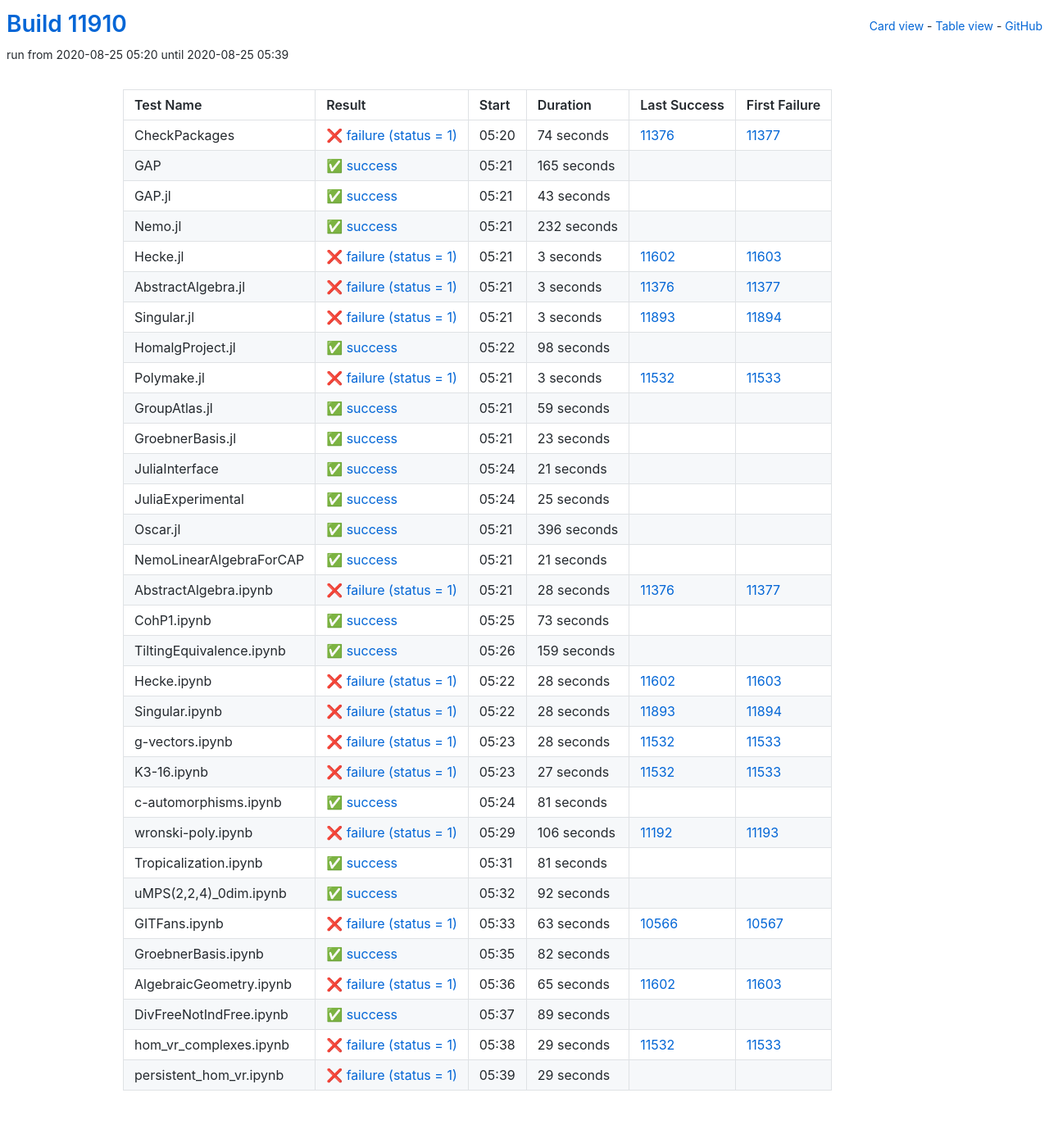
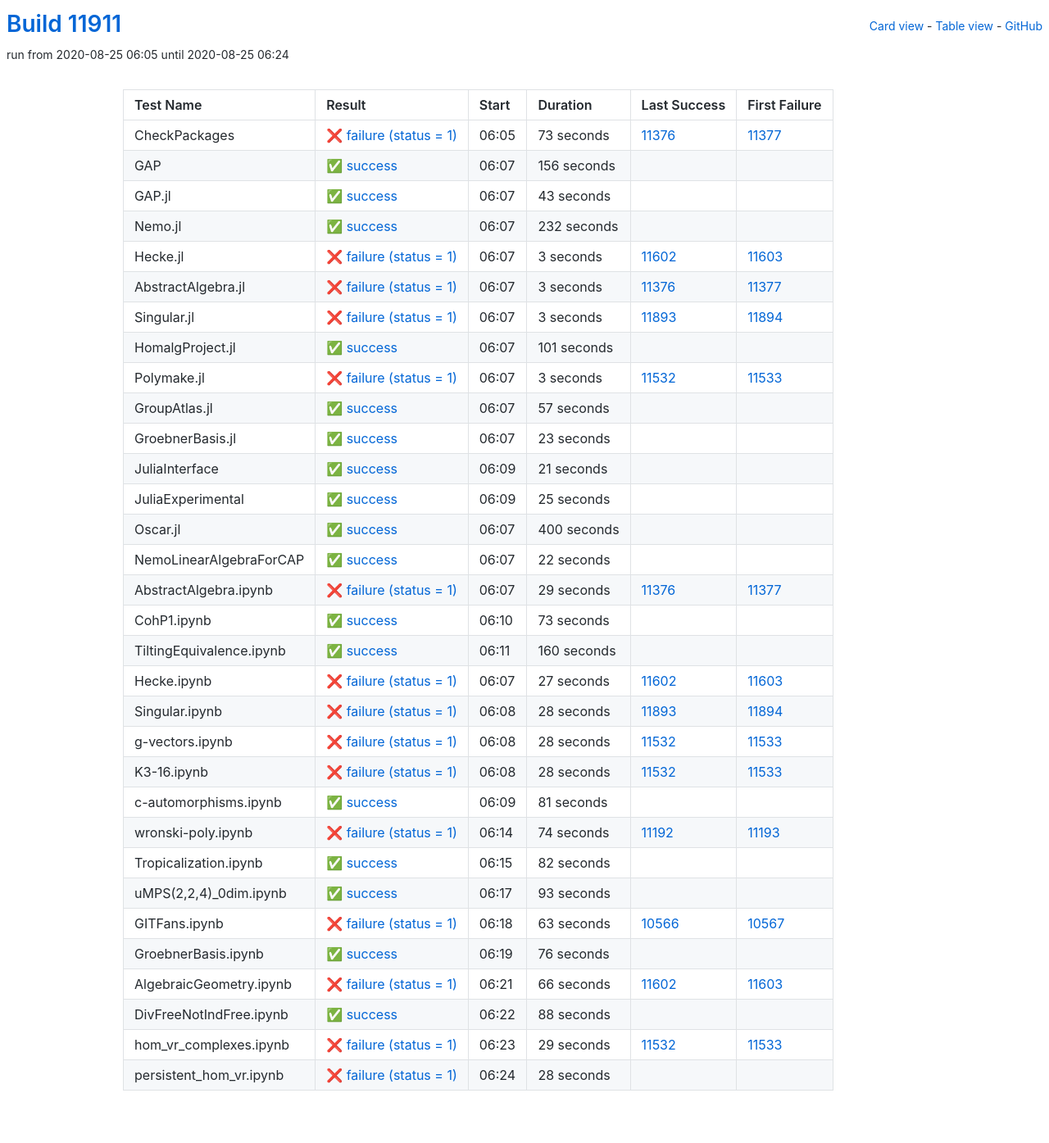
Before and after one commit to oscar-system/oscar-ci-status, a Jekyll site: the page built from table.html, in a window 1280 px wide. Shown: the whole page at 82% size. Built offline with Jekyll 4.4.1, drawn with Linux system fonts in a browser that asks for light colours.

Commit message:
Build #11911

```diff
--- a/_data/ci.yml
+++ b/_data/ci.yml
@@ -1,6 +1,6 @@
 ---
-build: 11910
-build_url: https://oscarci.mathematik.uni-kl.de/job/oscar/11910/
+build: 11911
+build_url: https://oscarci.mathematik.uni-kl.de/job/oscar/11911/
 job: oscar
 organization: oscar-system
 repo: oscar-ci-status
@@ -8,32 +8,32 @@
 tests:
 - name: CheckPackages
   id: checkpackages
-  log: https://oscarci.mathematik.uni-kl.de/job/oscar/11910/artifact/logs/build-11910/CheckPackages.log
-  start: 2020-08-25 05:20
+  log: https://oscarci.mathematik.uni-kl.de/job/oscar/11911/artifact/logs/build-11911/CheckPackages.log
+  start: 2020-08-25 06:05
   success: false
   exitcode: 1
   status: failure
-  duration: 74
+  duration: 73
   last_success: 11376
   last_success_url: https://oscarci.mathematik.uni-kl.de/job/oscar/11376/
   first_failure: 11377
   first_failure_url: https://oscarci.mathematik.uni-kl.de/job/oscar/11377/
 - name: GAP
   id: gap
-  log: https://oscarci.mathematik.uni-kl.de/job/oscar/11910/artifact/logs/build-11910/GAP.log
-  start: 2020-08-25 05:21
+  log: https://oscarci.mathematik.uni-kl.de/job/oscar/11911/artifact/logs/build-11911/GAP.log
+  start: 2020-08-25 06:07
   success: true
   exitcode: 0
   status: success
-  duration: 165
+  duration: 156
   last_success: false
   last_success_url:
   first_failure: false
   first_failure_url:
 - name: GAP.jl
   id: gap-jl
-  log: https://oscarci.mathematik.uni-kl.de/job/oscar/11910/artifact/logs/build-11910/GAP.jl.log
-  start: 2020-08-25 05:21
+  log: https://oscarci.mathematik.uni-kl.de/job/oscar/11911/artifact/logs/build-11911/GAP.jl.log
+  start: 2020-08-25 06:07
   success: true
   exitcode: 0
   status: success
@@ -44,8 +44,8 @@
   first_failure_url:
 - name: Nemo.jl
   id: nemo-jl
-  log: https://oscarci.mathematik.uni-kl.de/job/oscar/11910/artifact/logs/build-11910/Nemo.jl.log
-  start: 2020-08-25 05:21
+  log: https://oscarci.mathematik.uni-kl.de/job/oscar/11911/artifact/logs/build-11911/Nemo.jl.log
+  start: 2020-08-25 06:07
   success: true
   exitcode: 0
   status: success
@@ -56,8 +56,8 @@
   first_failure_url:
 - name: Hecke.jl
   id: hecke-jl
-  log: https://oscarci.mathematik.uni-kl.de/job/oscar/11910/artifact/logs/build-11910/Hecke.jl.log
-  start: 2020-08-25 05:21
+  log: https://oscarci.mathematik.uni-kl.de/job/oscar/11911/artifact/logs/build-11911/Hecke.jl.log
+  start: 2020-08-25 06:07
   success: false
   exitcode: 1
   status: failure
@@ -68,8 +68,8 @@
   first_failure_url: https://oscarci.mathematik.uni-kl.de/job/oscar/11603/
 - name: AbstractAlgebra.jl
   id: abstractalgebra-jl
-  log: https://oscarci.mathematik.uni-kl.de/job/oscar/11910/artifact/logs/build-11910/AbstractAlgebra.jl.log
-  start: 2020-08-25 05:21
+  log: https://oscarci.mathematik.uni-kl.de/job/oscar/11911/artifact/logs/build-11911/AbstractAlgebra.jl.log
+  start: 2020-08-25 06:07
   success: false
   exitcode: 1
   status: failure
@@ -80,8 +80,8 @@
   first_failure_url: https://oscarci.mathematik.uni-kl.de/job/oscar/11377/
 - name: Singular.jl
   id: singular-jl
-  log: https://oscarci.mathematik.uni-kl.de/job/oscar/11910/artifact/logs/build-11910/Singular.jl.log
-  start: 2020-08-25 05:21
+  log: https://oscarci.mathematik.uni-kl.de/job/oscar/11911/artifact/logs/build-11911/Singular.jl.log
+  start: 2020-08-25 06:07
   success: false
   exitcode: 1
   status: failure
@@ -92,20 +92,20 @@
   first_failure_url: https://oscarci.mathematik.uni-kl.de/job/oscar/11894/
 - name: HomalgProject.jl
   id: homalgproject-jl
-  log: https://oscarci.mathematik.uni-kl.de/job/oscar/11910/artifact/logs/build-11910/HomalgProject.jl.log
-  start: 2020-08-25 05:22
+  log: https://oscarci.mathematik.uni-kl.de/job/oscar/11911/artifact/logs/build-11911/HomalgProject.jl.log
+  start: 2020-08-25 06:07
   success: true
   exitcode: 0
   status: success
-  duration: 98
+  duration: 101
   last_success: false
   last_success_url:
   first_failure: false
   first_failure_url:
 - name: Polymake.jl
   id: polymake-jl
-  log: https://oscarci.mathematik.uni-kl.de/job/oscar/11910/artifact/logs/build-11910/Polymake.jl.log
-  start: 2020-08-25 05:21
+  log: https://oscarci.mathematik.uni-kl.de/job/oscar/11911/artifact/logs/build-11911/Polymake.jl.log
+  start: 2020-08-25 06:07
   success: false
   exitcode: 1
   status: failure
@@ -116,20 +116,20 @@
   first_failure_url: https://oscarci.mathematik.uni-kl.de/job/oscar/11533/
 - name: GroupAtlas.jl
   id: groupatlas-jl
-  log: https://oscarci.mathematik.uni-kl.de/job/oscar/11910/artifact/logs/build-11910/GroupAtlas.jl.log
-  start: 2020-08-25 05:21
+  log: https://oscarci.mathematik.uni-kl.de/job/oscar/11911/artifact/logs/build-11911/GroupAtlas.jl.log
+  start: 2020-08-25 06:07
   success: true
   exitcode: 0
   status: success
-  duration: 59
+  duration: 57
   last_success: false
   last_success_url:
   first_failure: false
   first_failure_url:
 - name: GroebnerBasis.jl
   id: groebnerbasis-jl
-  log: https://oscarci.mathematik.uni-kl.de/job/oscar/11910/artifact/logs/build-11910/GroebnerBasis.jl.log
-  start: 2020-08-25 05:21
+  log: https://oscarci.mathematik.uni-kl.de/job/oscar/11911/artifact/logs/build-11911/GroebnerBasis.jl.log
+  start: 2020-08-25 06:07
   success: true
   exitcode: 0
   status: success
@@ -140,8 +140,8 @@
   first_failure_url:
 - name: JuliaInterface
   id: juliainterface
-  log: https://oscarci.mathematik.uni-kl.de/job/oscar/11910/artifact/logs/build-11910/JuliaInterface.log
-  start: 2020-08-25 05:24
+  log: https://oscarci.mathematik.uni-kl.de/job/oscar/11911/artifact/logs/build-11911/JuliaInterface.log
+  start: 2020-08-25 06:09
   success: true
   exitcode: 0
   status: success
@@ -152,8 +152,8 @@
   first_failure_url:
 - name: JuliaExperimental
   id: juliaexperimental
-  log: https://oscarci.mathematik.uni-kl.de/job/oscar/11910/artifact/logs/build-11910/JuliaExperimental.log
-  start: 2020-08-25 05:24
+  log: https://oscarci.mathematik.uni-kl.de/job/oscar/11911/artifact/logs/build-11911/JuliaExperimental.log
+  start: 2020-08-25 06:09
   success: true
   exitcode: 0
   status: success
@@ -164,44 +164,44 @@
   first_failure_url:
 - name: Oscar.jl
   id: oscar-jl
-  log: https://oscarci.mathematik.uni-kl.de/job/oscar/11910/artifact/logs/build-11910/Oscar.jl.log
-  start: 2020-08-25 05:21
+  log: https://oscarci.mathematik.uni-kl.de/job/oscar/11911/artifact/logs/build-11911/Oscar.jl.log
+  start: 2020-08-25 06:07
   success: true
   exitcode: 0
   status: success
-  duration: 396
+  duration: 400
   last_success: false
   last_success_url:
   first_failure: false
   first_failure_url:
 - name: NemoLinearAlgebraForCAP
   id: nemolinearalgebraforcap
-  log: https://oscarci.mathematik.uni-kl.de/job/oscar/11910/artifact/logs/build-11910/NemoLinearAlgebraForCAP.log
-  start: 2020-08-25 05:21
+  log: https://oscarci.mathematik.uni-kl.de/job/oscar/11911/artifact/logs/build-11911/NemoLinearAlgebraForCAP.log
+  start: 2020-08-25 06:07
   success: true
   exitcode: 0
   status: success
-  duration: 21
+  duration: 22
   last_success: false
   last_success_url:
   first_failure: false
   first_failure_url:
 - name: AbstractAlgebra.ipynb
   id: abstractalgebra-ipynb
-  log: https://oscarci.mathematik.uni-kl.de/job/oscar/11910/artifact/logs/build-11910/AbstractAlgebra.ipynb.log
-  start: 2020-08-25 05:21
+  log: https://oscarci.mathematik.uni-kl.de/job/oscar/11911/artifact/logs/build-11911/AbstractAlgebra.ipynb.log
+  start: 2020-08-25 06:07
   success: false
   exitcode: 1
   status: failure
-  duration: 28
+  duration: 29
   last_success: 11376
   last_success_url: https://oscarci.mathematik.uni-kl.de/job/oscar/11376/
   first_failure: 11377
   first_failure_url: https://oscarci.mathematik.uni-kl.de/job/oscar/11377/
 - name: CohP1.ipynb
   id: cohp1-ipynb
-  log: https://oscarci.mathematik.uni-kl.de/job/oscar/11910/artifact/logs/build-11910/CohP1.ipynb.log
-  start: 2020-08-25 05:25
+  log: https://oscarci.mathematik.uni-kl.de/job/oscar/11911/artifact/logs/build-11911/CohP1.ipynb.log
+  start: 2020-08-25 06:10
   success: true
   exitcode: 0
   status: success
@@ -212,32 +212,32 @@
   first_failure_url:
 - name: TiltingEquivalence.ipynb
   id: tiltingequivalence-ipynb
-  log: https://oscarci.mathematik.uni-kl.de/job/oscar/11910/artifact/logs/build-11910/TiltingEquivalence.ipynb.log
-  start: 2020-08-25 05:26
+  log: https://oscarci.mathematik.uni-kl.de/job/oscar/11911/artifact/logs/build-11911/TiltingEquivalence.ipynb.log
+  start: 2020-08-25 06:11
   success: true
   exitcode: 0
   status: success
-  duration: 159
+  duration: 160
   last_success: false
   last_success_url:
   first_failure: false
   first_failure_url:
 - name: Hecke.ipynb
   id: hecke-ipynb
-  log: https://oscarci.mathematik.uni-kl.de/job/oscar/11910/artifact/logs/build-11910/Hecke.ipynb.log
-  start: 2020-08-25 05:22
+  log: https://oscarci.mathematik.uni-kl.de/job/oscar/11911/artifact/logs/build-11911/Hecke.ipynb.log
+  start: 2020-08-25 06:07
   success: false
   exitcode: 1
   status: failure
-  duration: 28
+  duration: 27
   last_success: 11602
   last_success_url: https://oscarci.mathematik.uni-kl.de/job/oscar/11602/
   first_failure: 11603
   first_failure_url: https://oscarci.mathematik.uni-kl.de/job/oscar/11603/
 - name: Singular.ipynb
   id: singular-ipynb
-  log: https://oscarci.mathematik.uni-kl.de/job/oscar/11910/artifact/logs/build-11910/Singular.ipynb.log
-  start: 2020-08-25 05:22
+  log: https://oscarci.mathematik.uni-kl.de/job/oscar/11911/artifact/logs/build-11911/Singular.ipynb.log
+  start: 2020-08-25 06:08
   success: false
   exitcode: 1
   status: failure
@@ -248,8 +248,8 @@
   first_failure_url: https://oscarci.mathematik.uni-kl.de/job/oscar/11894/
 - name: g-vectors.ipynb
   id: g-vectors-ipynb
-  log: https://oscarci.mathematik.uni-kl.de/job/oscar/11910/artifact/logs/build-11910/g-vectors.ipynb.log
-  start: 2020-08-25 05:23
+  log: https://oscarci.mathematik.uni-kl.de/job/oscar/11911/artifact/logs/build-11911/g-vectors.ipynb.log
+  start: 2020-08-25 06:08
   success: false
   exitcode: 1
   status: failure
@@ -260,20 +260,20 @@
   first_failure_url: https://oscarci.mathematik.uni-kl.de/job/oscar/11533/
 - name: K3-16.ipynb
   id: k3-16-ipynb
-  log: https://oscarci.mathematik.uni-kl.de/job/oscar/11910/artifact/logs/build-11910/K3-16.ipynb.log
-  start: 2020-08-25 05:23
+  log: https://oscarci.mathematik.uni-kl.de/job/oscar/11911/artifact/logs/build-11911/K3-16.ipynb.log
+  start: 2020-08-25 06:08
   success: false
   exitcode: 1
   status: failure
-  duration: 27
+  duration: 28
   last_success: 11532
   last_success_url: https://oscarci.mathematik.uni-kl.de/job/oscar/11532/
   first_failure: 11533
   first_failure_url: https://oscarci.mathematik.uni-kl.de/job/oscar/11533/
 - name: c-automorphisms.ipynb
   id: c-automorphisms-ipynb
-  log: https://oscarci.mathematik.uni-kl.de/job/oscar/11910/artifact/logs/build-11910/c-automorphisms.ipynb.log
-  start: 2020-08-25 05:24
+  log: https://oscarci.mathematik.uni-kl.de/job/oscar/11911/artifact/logs/build-11911/c-automorphisms.ipynb.log
+  start: 2020-08-25 06:09
   success: true
   exitcode: 0
   status: success
@@ -284,44 +284,44 @@
   first_failure_url:
 - name: wronski-poly.ipynb
   id: wronski-poly-ipynb
-  log: https://oscarci.mathematik.uni-kl.de/job/oscar/11910/artifact/logs/build-11910/wronski-poly.ipynb.log
-  start: 2020-08-25 05:29
+  log: https://oscarci.mathematik.uni-kl.de/job/oscar/11911/artifact/logs/build-11911/wronski-poly.ipynb.log
+  start: 2020-08-25 06:14
   success: false
   exitcode: 1
   status: failure
-  duration: 106
+  duration: 74
   last_success: 11192
   last_success_url: https://oscarci.mathematik.uni-kl.de/job/oscar/11192/
   first_failure: 11193
   first_failure_url: https://oscarci.mathematik.uni-kl.de/job/oscar/11193/
 - name: Tropicalization.ipynb
   id: tropicalization-ipynb
-  log: https://oscarci.mathematik.uni-kl.de/job/oscar/11910/artifact/logs/build-11910/Tropicalization.ipynb.log
-  start: 2020-08-25 05:31
+  log: https://oscarci.mathematik.uni-kl.de/job/oscar/11911/artifact/logs/build-11911/Tropicalization.ipynb.log
+  start: 2020-08-25 06:15
   success: true
   exitcode: 0
   status: success
-  duration: 81
+  duration: 82
   last_success: false
   last_success_url:
   first_failure: false
   first_failure_url:
 - name: uMPS(2,2,4)_0dim.ipynb
   id: umps-2-2-4-0dim-ipynb
-  log: https://oscarci.mathematik.uni-kl.de/job/oscar/11910/artifact/logs/build-11910/uMPS-2-2-4-_0dim.ipynb.log
-  start: 2020-08-25 05:32
+  log: https://oscarci.mathematik.uni-kl.de/job/oscar/11911/artifact/logs/build-11911/uMPS-2-2-4-_0dim.ipynb.log
+  start: 2020-08-25 06:17
   success: true
   exitcode: 0
   status: success
-  duration: 92
+  duration: 93
   last_success: false
   last_success_url:
   first_failure: false
   first_failure_url:
 - name: GITFans.ipynb
   id: gitfans-ipynb
-  log: https://oscarci.mathematik.uni-kl.de/job/oscar/11910/artifact/logs/build-11910/GITFans.ipynb.log
-  start: 2020-08-25 05:33
+  log: https://oscarci.mathematik.uni-kl.de/job/oscar/11911/artifact/logs/build-11911/GITFans.ipynb.log
+  start: 2020-08-25 06:18
   success: false
   exitcode: 1
   status: failure
@@ -332,44 +332,44 @@
   first_failure_url: https://oscarci.mathematik.uni-kl.de/job/oscar/10567/
 - name: GroebnerBasis.ipynb
   id: groebnerbasis-ipynb
-  log: https://oscarci.mathematik.uni-kl.de/job/oscar/11910/artifact/logs/build-11910/GroebnerBasis.ipynb.log
-  start: 2020-08-25 05:35
+  log: https://oscarci.mathematik.uni-kl.de/job/oscar/11911/artifact/logs/build-11911/GroebnerBasis.ipynb.log
+  start: 2020-08-25 06:19
   success: true
   exitcode: 0
   status: success
-  duration: 82
+  duration: 76
   last_success: false
   last_success_url:
   first_failure: false
   first_failure_url:
 - name: AlgebraicGeometry.ipynb
   id: algebraicgeometry-ipynb
-  log: https://oscarci.mathematik.uni-kl.de/job/oscar/11910/artifact/logs/build-11910/AlgebraicGeometry.ipynb.log
-  start: 2020-08-25 05:36
+  log: https://oscarci.mathematik.uni-kl.de/job/oscar/11911/artifact/logs/build-11911/AlgebraicGeometry.ipynb.log
+  start: 2020-08-25 06:21
   success: false
   exitcode: 1
   status: failure
-  duration: 65
+  duration: 66
   last_success: 11602
   last_success_url: https://oscarci.mathematik.uni-kl.de/job/oscar/11602/
   first_failure: 11603
   first_failure_url: https://oscarci.mathematik.uni-kl.de/job/oscar/11603/
 - name: DivFreeNotIndFree.ipynb
   id: divfreenotindfree-ipynb
-  log: https://oscarci.mathematik.uni-kl.de/job/oscar/11910/artifact/logs/build-11910/DivFreeNotIndFree.ipynb.log
-  start: 2020-08-25 05:37
+  log: https://oscarci.mathematik.uni-kl.de/job/oscar/11911/artifact/logs/build-11911/DivFreeNotIndFree.ipynb.log
+  start: 2020-08-25 06:22
   success: true
   exitcode: 0
   status: success
-  duration: 89
+  duration: 88
   last_success: false
   last_success_url:
   first_failure: false
   first_failure_url:
 - name: hom_vr_complexes.ipynb
   id: hom-vr-complexes-ipynb
-  log: https://oscarci.mathematik.uni-kl.de/job/oscar/11910/artifact/logs/build-11910/hom_vr_complexes.ipynb.log
-  start: 2020-08-25 05:38
+  log: https://oscarci.mathematik.uni-kl.de/job/oscar/11911/artifact/logs/build-11911/hom_vr_complexes.ipynb.log
+  start: 2020-08-25 06:23
   success: false
   exitcode: 1
   status: failure
@@ -380,12 +380,12 @@
   first_failure_url: https://oscarci.mathematik.uni-kl.de/job/oscar/11533/
 - name: persistent_hom_vr.ipynb
   id: persistent-hom-vr-ipynb
-  log: https://oscarci.mathematik.uni-kl.de/job/oscar/11910/artifact/logs/build-11910/persistent_hom_vr.ipynb.log
-  start: 2020-08-25 05:39
+  log: https://oscarci.mathematik.uni-kl.de/job/oscar/11911/artifact/logs/build-11911/persistent_hom_vr.ipynb.log
+  start: 2020-08-25 06:24
   success: false
   exitcode: 1
   status: failure
-  duration: 29
+  duration: 28
   last_success: false
   last_success_url:
   first_failure: false
```
Also changed, not shown: README.md.
